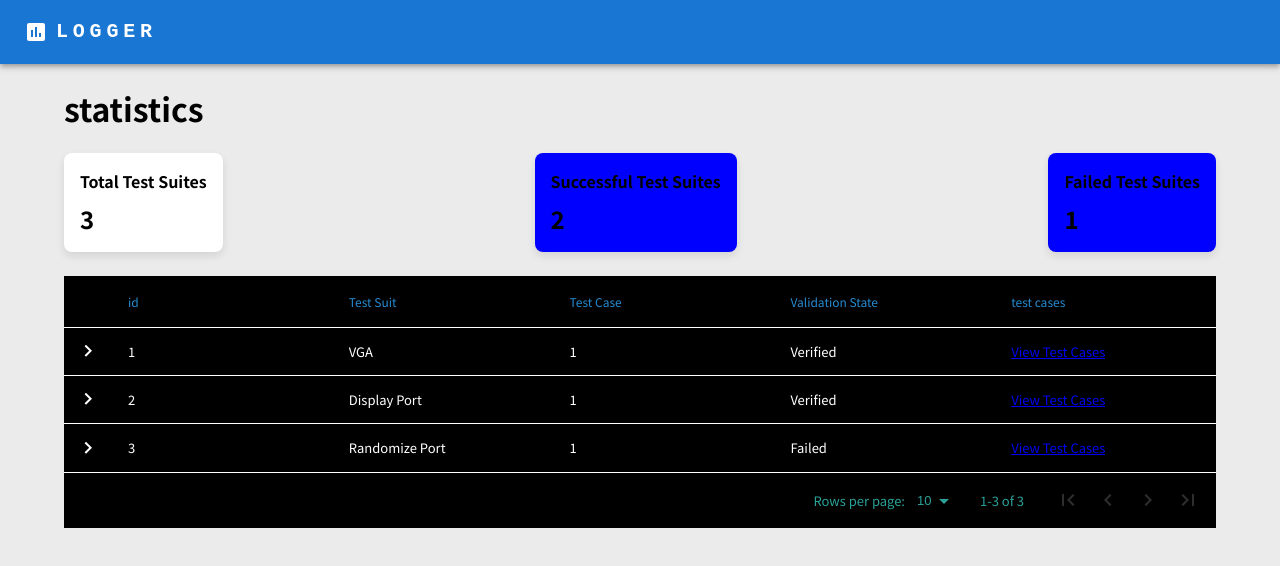
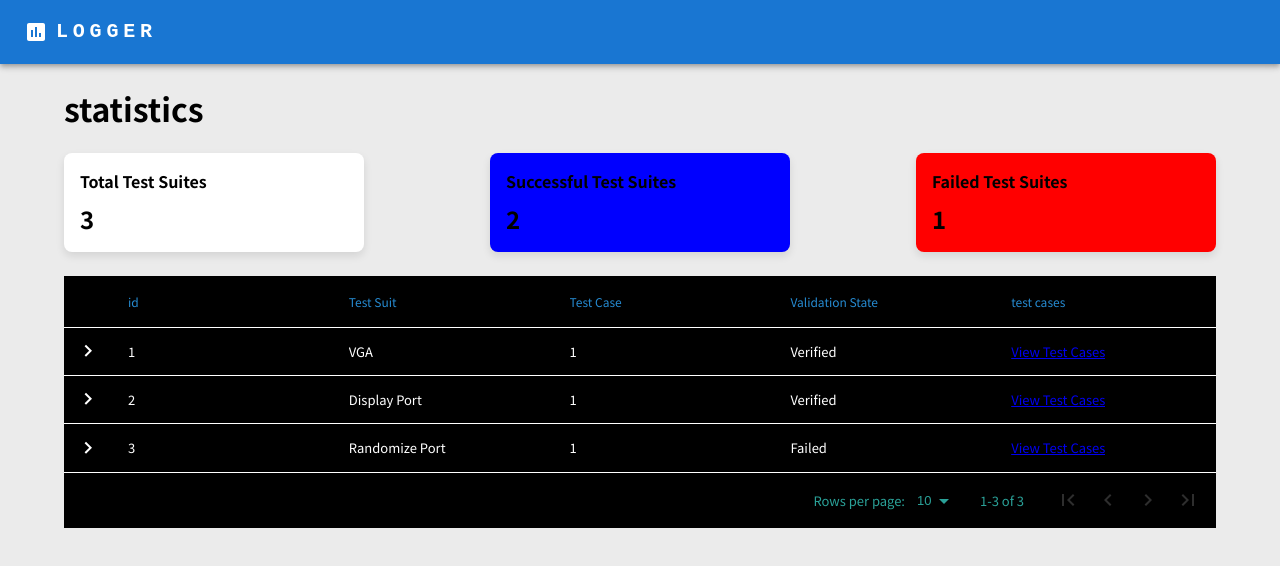
Before and after one commit to AhmedS1ayed/Siemens-MED-SW-Logger-System-FE, a React (Create React App) app: page /testsuits in a window 1280 px wide. Shown: the top 566 px of the page. Built offline with nearby package versions, Linux system fonts and the light colour scheme; the HTML template or start-up script is replaced by a standard one.

Commit message:
add some styling to statisitcs component

```diff
--- a/src/Components/statistics/StatisticsCard.css
+++ b/src/Components/statistics/StatisticsCard.css
@@ -6,6 +6,7 @@
 .statistics-card {
   display: flex;
   align-items: center;
+  width: 300px;
   background-color: #fff;
   border-radius: 8px;
   box-shadow: 0px 4px 8px rgba(0, 0, 0, 0.1);
--- a/src/Components/statistics/StatisticsCard.js
+++ b/src/Components/statistics/StatisticsCard.js
@@ -6,7 +6,6 @@ import './StatisticsCard.css';
 const StatisticCard = ({ color, title, count }) => {
     <div>
         {/* data = {Data}/ */}
-
         {/* <p>color: {color}</p> */}
         <p>title: {title}</p>
         <p>count: {count}</p>
--- a/src/Pages/Testsuit/Testsuit.js
+++ b/src/Pages/Testsuit/Testsuit.js
@@ -21,7 +21,7 @@ export default function Testsuit() {
 
       <StatisticCard color={'white'} title={'Total Test Suites'} count={totalTestSuites}  ></StatisticCard>
       <StatisticCard color={'blue'} title={'Successful Test Suites'} count={successfulTestSuites}  ></StatisticCard>
-      <StatisticCard color={'blue'} title={'Failed Test Suites'} count={failedTestSuites}  ></StatisticCard>
+      <StatisticCard color={'red'} title={'Failed Test Suites'} count={failedTestSuites}  ></StatisticCard>
 
       </div>
       <br></br>
```
